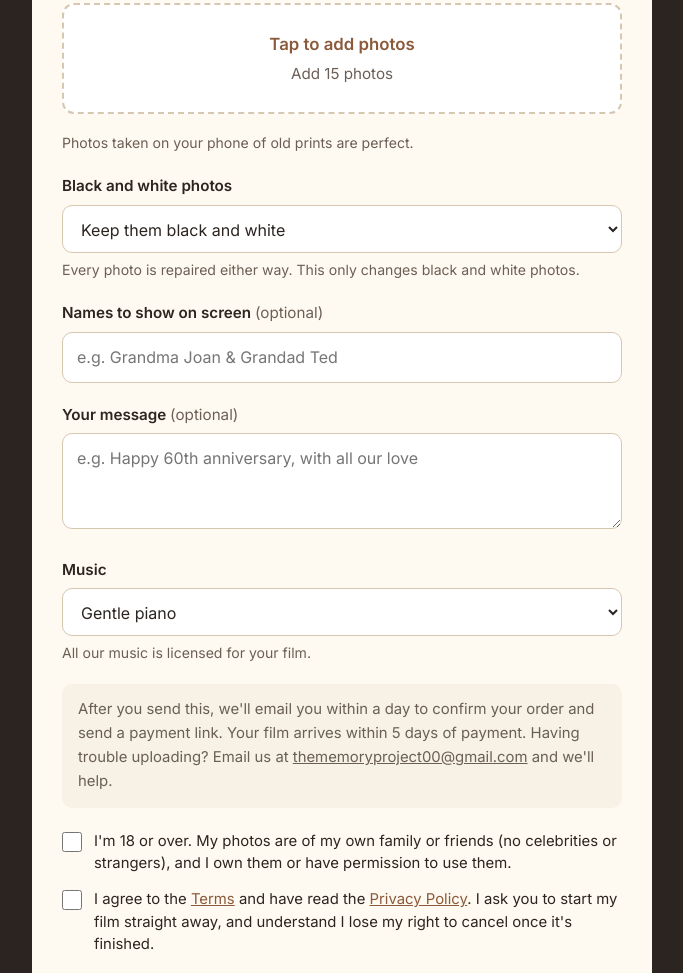
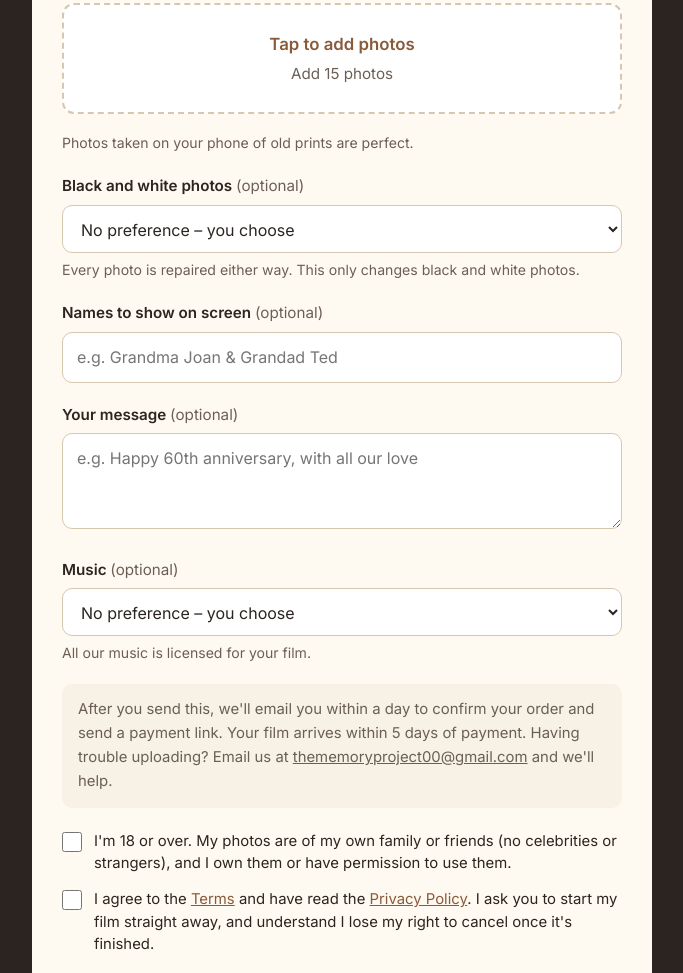
Before and after one commit to thememoryprojectuk/the-memory-project, a plain HTML site: page index.html in a window 1280 px wide. Shown: the part 3846-4819 px from the top of the page, without its empty margins (298-981 px from the left). Drawn offline with Linux system fonts and the light colour scheme.

Commit message:
Add files via upload

```diff
--- a/index.html
+++ b/index.html
@@ -287,17 +287,18 @@ footer p{color:var(--muted);font-size:.95rem}
         <p class="hint" id="photo-status">Photos taken on your phone of old prints are perfect.</p>
         <div class="hidden" aria-hidden="true"><input type="file" name="photo1" accept="image/*"><input type="file" name="photo2" accept="image/*"><input type="file" name="photo3" accept="image/*"><input type="file" name="photo4" accept="image/*"><input type="file" name="photo5" accept="image/*"><input type="file" name="photo6" accept="image/*"><input type="file" name="photo7" accept="image/*"><input type="file" name="photo8" accept="image/*"><input type="file" name="photo9" accept="image/*"><input type="file" name="photo10" accept="image/*"><input type="file" name="photo11" accept="image/*"><input type="file" name="photo12" accept="image/*"><input type="file" name="photo13" accept="image/*"><input type="file" name="photo14" accept="image/*"><input type="file" name="photo15" accept="image/*"></div>
       </div>
-      <div class="field"><label for="bw">Black and white photos</label>
+      <div class="field"><label for="bw">Black and white photos <span class="opt">(optional)</span></label>
         <select id="bw" name="black-and-white">
-          <option selected>Keep them black and white</option>
+          <option value="" selected>No preference – you choose</option>
+          <option>Keep them black and white</option>
           <option>Bring them to life in colour</option>
         </select>
         <p class="hint">Every photo is repaired either way. This only changes black and white photos.</p></div>
       <div class="field"><label for="names">Names to show on screen <span class="opt">(optional)</span></label><input id="names" name="names-on-screen" placeholder="e.g. Grandma Joan & Grandad Ted"></div>
       <div class="field"><label for="message">Your message <span class="opt">(optional)</span></label><textarea id="message" name="message" placeholder="e.g. Happy 60th anniversary, with all our love"></textarea></div>
-      <div class="field"><label for="music">Music</label>
+      <div class="field"><label for="music">Music <span class="opt">(optional)</span></label>
         <select id="music" name="music">
-          <option>Gentle piano</option><option>Warm strings</option><option>Acoustic guitar</option><option>Nostalgic 1950s–60s style</option><option>Uplifting and joyful</option><option>Soft and reflective (in loving memory)</option>
+          <option value="" selected>No preference – you choose</option><option>Gentle piano</option><option>Warm strings</option><option>Acoustic guitar</option><option>Nostalgic 1950s–60s style</option><option>Uplifting and joyful</option><option>Soft and reflective (in loving memory)</option>
         </select>
         <p class="hint">All our music is licensed for your film.</p></div>
       <div class="note">After you send this, we'll email you within a day to confirm your order and send a payment link. Your film arrives within 5 days of payment. Having trouble uploading? Email us at <a href="mailto:thememoryproject00@gmail.com">thememoryproject00@gmail.com</a> and we'll help.</div>
```
